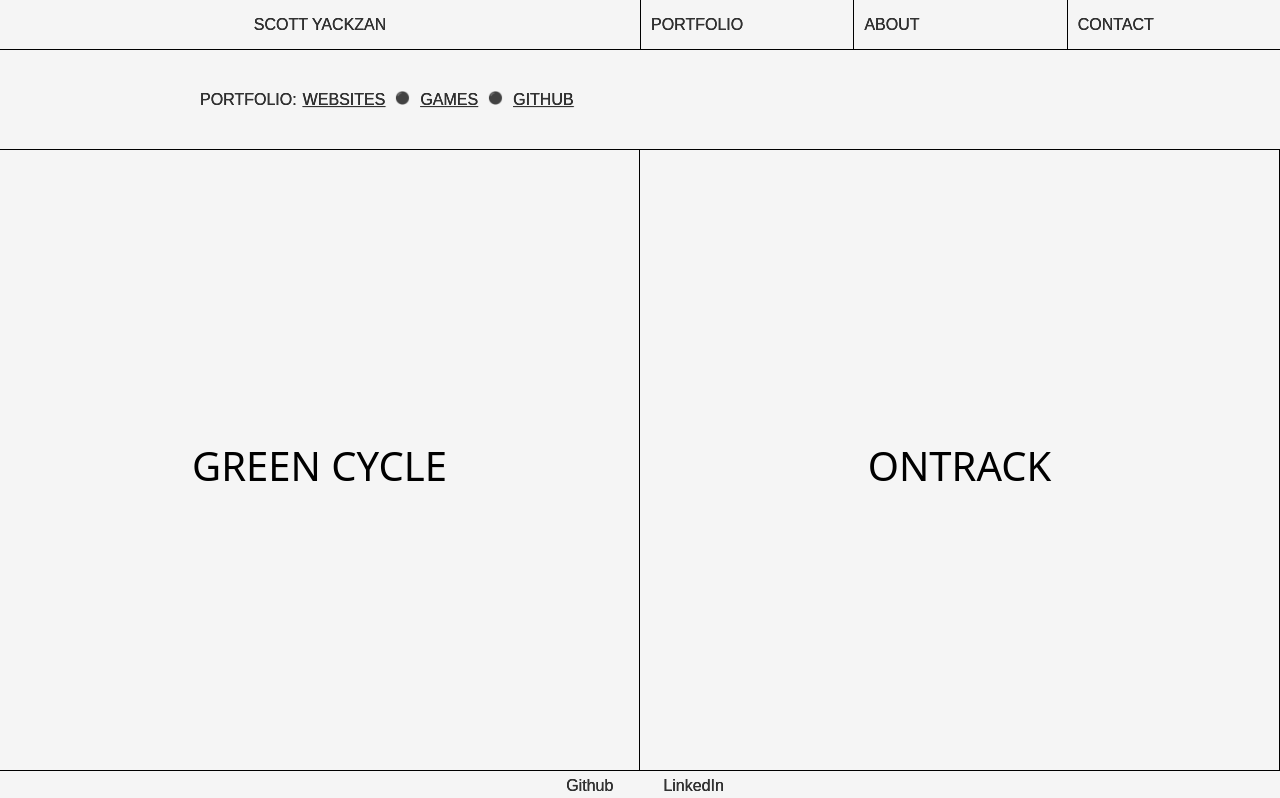
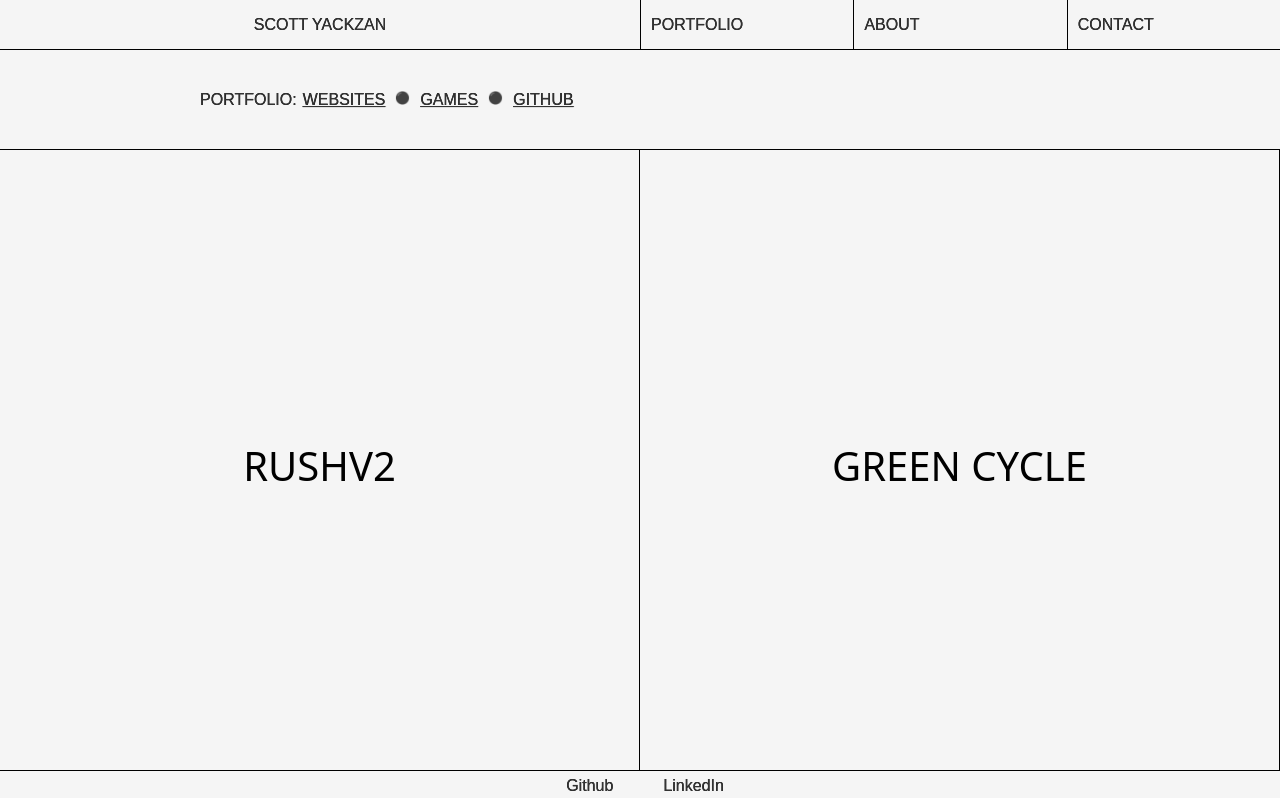
Before and after one commit to syackzan/syackzanWebsite, a React (Create React App) app: page / in a window 1280 px wide. Shown: the top 798 px of the page. Built offline with nearby package versions, Linux system fonts and the light colour scheme.

Commit message:
Added Rushv2 onto the Portfolio page

```diff
--- a/src/components/pages/Portfolio.js
+++ b/src/components/pages/Portfolio.js
@@ -14,10 +14,12 @@ import simpleShooter from '../assets/images/simpleshooter.png';
 import cryptRaider from '../assets/images/cryptraider.png';
 import toonTanks from '../assets/images/toontanks.png';
 import obstacleAssault from '../assets/images/obstacleassault.png';
+import rushv2 from '../assets/images/rushv2.png';
 import { motion } from "framer-motion";
 
 const Portfolio = ({ subHeader }) => {
 
+    const [hoverRushV2, isHoveringRushV2 ] = useState(false);
     const [hoverGreenCycle, isHoveringGreenCycle] = useState(false);
     const [hoverOnTrack, isHoverOnTrack] = useState(false);
     const [hoverTechBlog, isHoverTechBlog] = useState(false);
@@ -34,6 +36,13 @@ const Portfolio = ({ subHeader }) => {
     const [hoverObstacleAssault, isHoverObstacleAssault] = useState(false);
     const [hoverToonTanks, isHoverToonTanks] = useState(false);
 
+    const handleHoverRushV2 = () => {
+        isHoveringRushV2(true);
+    }
+
+    const handleUnhoverRushV2 = () => {
+        isHoveringRushV2(false);
+    }
 
     const handleHoverGreenCycle = () => {
         isHoveringGreenCycle(true);
@@ -160,6 +169,23 @@ const Portfolio = ({ subHeader }) => {
         return (
             <div>
                 <div className='portfolioContainer'>
+                <a href="https://www.rushv2.com/" onMouseEnter={handleHoverRushV2} onMouseLeave={handleUnhoverRushV2}
+                      onTouchStart={handleHoverRushV2} onTouchEnd={handleUnhoverRushV2} className="square">
+                        {hoverRushV2 === false ? (
+                            <motion.div class="fakeThumbnail" initial={{ opacity: 0 }} animate={{ opacity: 1 }} transition={{ duration: 2 }} whileHover={{ scale: 1.0 }}>
+                                <h1 class="">RUSHV2</h1>
+                            </motion.div>
+                        ) :
+                            (
+                                <motion.div class="content" initial={{ opacity: 0 }} animate={{ opacity: 1 }} transition={{ duration: 2 }} whileHover={{ scale: 0.95 }}>
+                                    <h2 class="thumb-title">RushV2: A website enabling peer to peer wagers.</h2>
+                                    <div class="image-container">
+                                        <img src={rushv2} loading="eager" alt="RushV2" />
+                                    </div>
+                                    <h3 class="thumb-subtitle">Built with MERN Stack</h3>
+                                </motion.div>
+                            )}
+                    </a>
                     <a href="https://mighty-headland-87510.herokuapp.com/" onMouseEnter={handleHoverGreenCycle} onMouseLeave={handleUnhoverGreenCycle}
                       onTouchStart={handleHoverGreenCycle} onTouchEnd={handleUnhoverGreenCycle} className="square">
                         {hoverGreenCycle === false ? (
```
Also changed, not shown: src/components/assets/images/rushv2.png (added).
